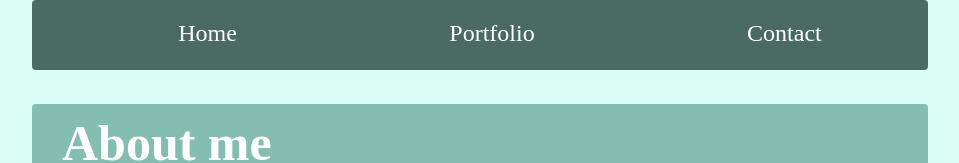
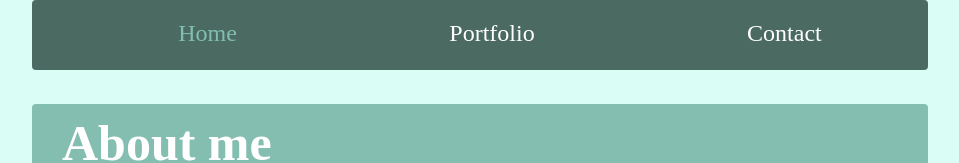
Before and after one commit to Lalu163/personal-page, a React (Create React App) app: page / in a window 1280 px wide. In both pictures the pointer is over the item "Home". Shown: the top 163 px of the page, without its empty margins (160-1119 px from the left). Built offline with nearby package versions, Linux system fonts and the light colour scheme; a web font is replaced by a local one.

Commit message:
done the hover

```diff
--- a/src/components/Navbar.css
+++ b/src/components/Navbar.css
@@ -6,7 +6,13 @@
     height: 70px;
 }
 
+li{
+    cursor:pointer;
+}
 
+li:hover{
+    color:#84BEB0;
+}
 
 ul{
     list-style:none;
```
Also changed, not shown: src/assets/butterfly.png (added).
